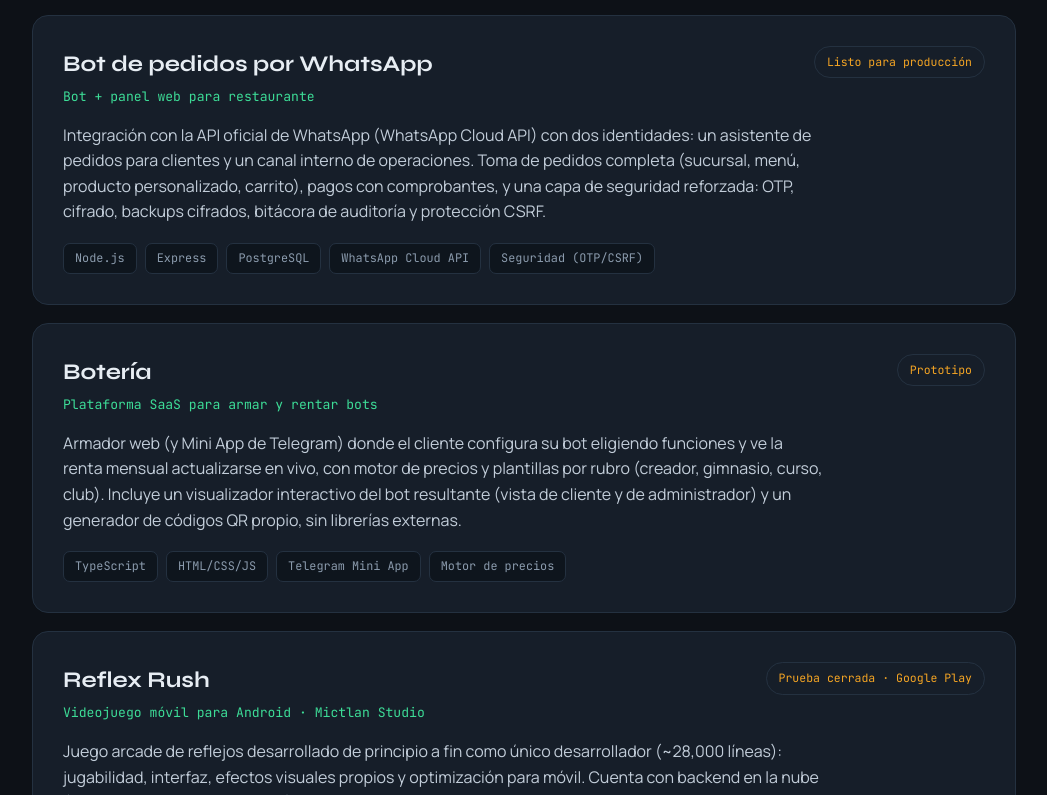
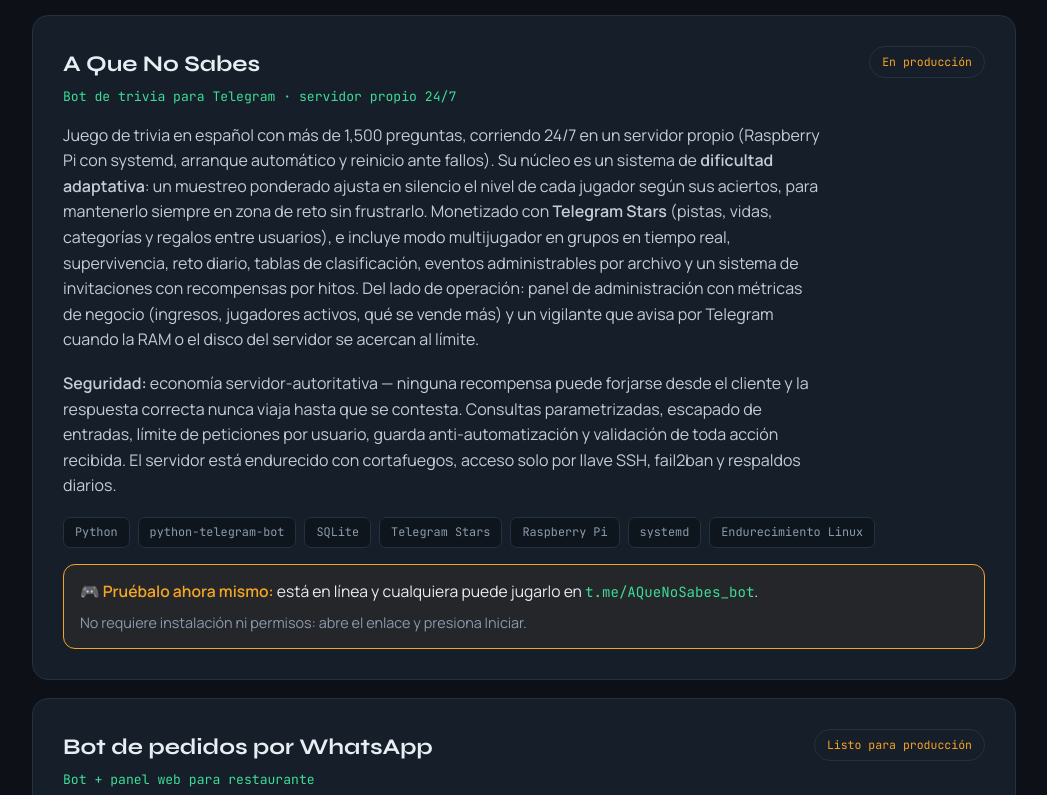
Before and after one commit to Defalt0006/portafolio, a plain HTML site: page index.html in a window 1280 px wide. Shown: the part 1785-2580 px from the top of the page, without its empty margins (116-1163 px from the left). Drawn offline with Linux system fonts and the light colour scheme.

Commit message:
Agrega A Que No Sabes (bot de trivia en Telegram) y cierra article de Reflex Rush
- Nuevo proyecto: bot de trivia en produccion 24/7 en servidor propio,
  con dificultad adaptativa, Telegram Stars y modo multijugador.
- Parrafo aparte de seguridad (economia servidor-autoritativa,
  anti-automatizacion, endurecimiento del servidor).
- Demo en vivo sin friccion: t.me/AQueNoSabes_bot
- Fix: al article de Reflex Rush le faltaba el cierre </article>.

```diff
--- a/index.html
+++ b/index.html
@@ -173,6 +173,17 @@
 
     <article class="proj reveal d2">
       <div class="proj-top">
+        <div><h3>A Que No Sabes</h3><div class="sub">Bot de trivia para Telegram · servidor propio 24/7</div></div>
+        <div class="status">En producción</div>
+      </div>
+      <p class="desc">Juego de trivia en español con más de 1,500 preguntas, corriendo 24/7 en un servidor propio (Raspberry Pi con systemd, arranque automático y reinicio ante fallos). Su núcleo es un sistema de <b>dificultad adaptativa</b>: un muestreo ponderado ajusta en silencio el nivel de cada jugador según sus aciertos, para mantenerlo siempre en zona de reto sin frustrarlo. Monetizado con <b>Telegram Stars</b> (pistas, vidas, categorías y regalos entre usuarios), e incluye modo multijugador en grupos en tiempo real, supervivencia, reto diario, tablas de clasificación, eventos administrables por archivo y un sistema de invitaciones con recompensas por hitos. Del lado de operación: panel de administración con métricas de negocio (ingresos, jugadores activos, qué se vende más) y un vigilante que avisa por Telegram cuando la RAM o el disco del servidor se acercan al límite.</p>
+      <p class="desc"><b>Seguridad:</b> economía servidor-autoritativa — ninguna recompensa puede forjarse desde el cliente y la respuesta correcta nunca viaja hasta que se contesta. Consultas parametrizadas, escapado de entradas, límite de peticiones por usuario, guarda anti-automatización y validación de toda acción recibida. El servidor está endurecido con cortafuegos, acceso solo por llave SSH, fail2ban y respaldos diarios.</p>
+      <div class="tags"><span class="tag">Python</span><span class="tag">python-telegram-bot</span><span class="tag">SQLite</span><span class="tag">Telegram Stars</span><span class="tag">Raspberry Pi</span><span class="tag">systemd</span><span class="tag">Endurecimiento Linux</span></div>
+      <div class="demo-live">🎮 <b>Pruébalo ahora mismo:</b> está en línea y cualquiera puede jugarlo en <a href="https://t.me/AQueNoSabes_bot" target="_blank" rel="noopener">t.me/AQueNoSabes_bot</a>. <span class="note">No requiere instalación ni permisos: abre el enlace y presiona Iniciar.</span></div>
+    </article>
+
+    <article class="proj reveal d2">
+      <div class="proj-top">
         <div><h3>Bot de pedidos por WhatsApp</h3><div class="sub">Bot + panel web para restaurante</div></div>
         <div class="status">Listo para producción</div>
       </div>
@@ -204,6 +215,7 @@
         <img src="capturas/04.png" alt="Reflex Rush — skins" loading="lazy">
         <img src="capturas/03.png" alt="Reflex Rush — clasificación" loading="lazy">
       </div>
+    </article>
 
     <article class="proj reveal d3">
       <div class="proj-top">
```
